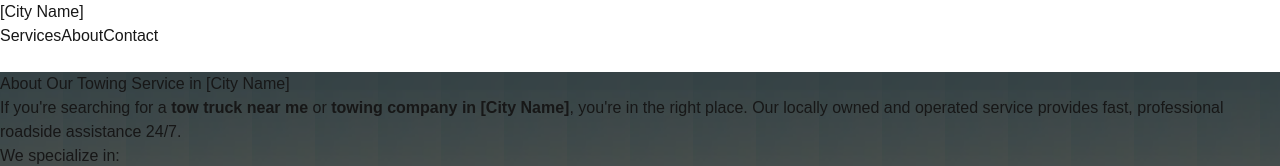
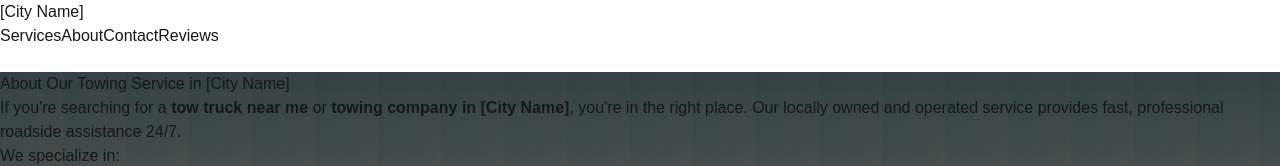
Before and after one commit to website-rank-rent/Towing-Troy-MI, a Next.js app: page /about in a window 1280 px wide. Shown: the top 166 px of the page. Built offline with nearby package versions, Linux system fonts and the light colour scheme.

Commit message:
fixed nav on desktop, added reviw to nav that bar

```diff
--- a/src/app/components/Header.tsx
+++ b/src/app/components/Header.tsx
@@ -31,7 +31,8 @@ export default function Header() {
         <div className="hidden md:flex space-x-8">
           <Link href="#services" className="hover:text-gray-200">Services</Link>
           <Link href="/about" className={linkClass("/about")}>About</Link>
-          <Link href="#contact" className="hover:text-gray-200">Contact</Link>
+          <Link href="../#contact" className="hover:text-gray-200">Contact</Link>
+          <Link href="../#contact" onClick={() => setMenuOpen(false)}>Reviews</Link>
         </div>
 
         {/* Mobile Menu Toggle */}
@@ -54,7 +55,8 @@ export default function Header() {
 
           <Link href="#services" onClick={() => setMenuOpen(false)}>Services</Link>
           <Link href="/about" onClick={() => setMenuOpen(false)} className={linkClass("/about")}>About</Link>
-          <Link href="#contact" onClick={() => setMenuOpen(false)}>Contact</Link>
+          <Link href="../#contact" onClick={() => setMenuOpen(false)}>Contact</Link>
+          <Link href="../#contact" onClick={() => setMenuOpen(false)}>Reviews</Link>
         </div>
       )}
     </header>
```
